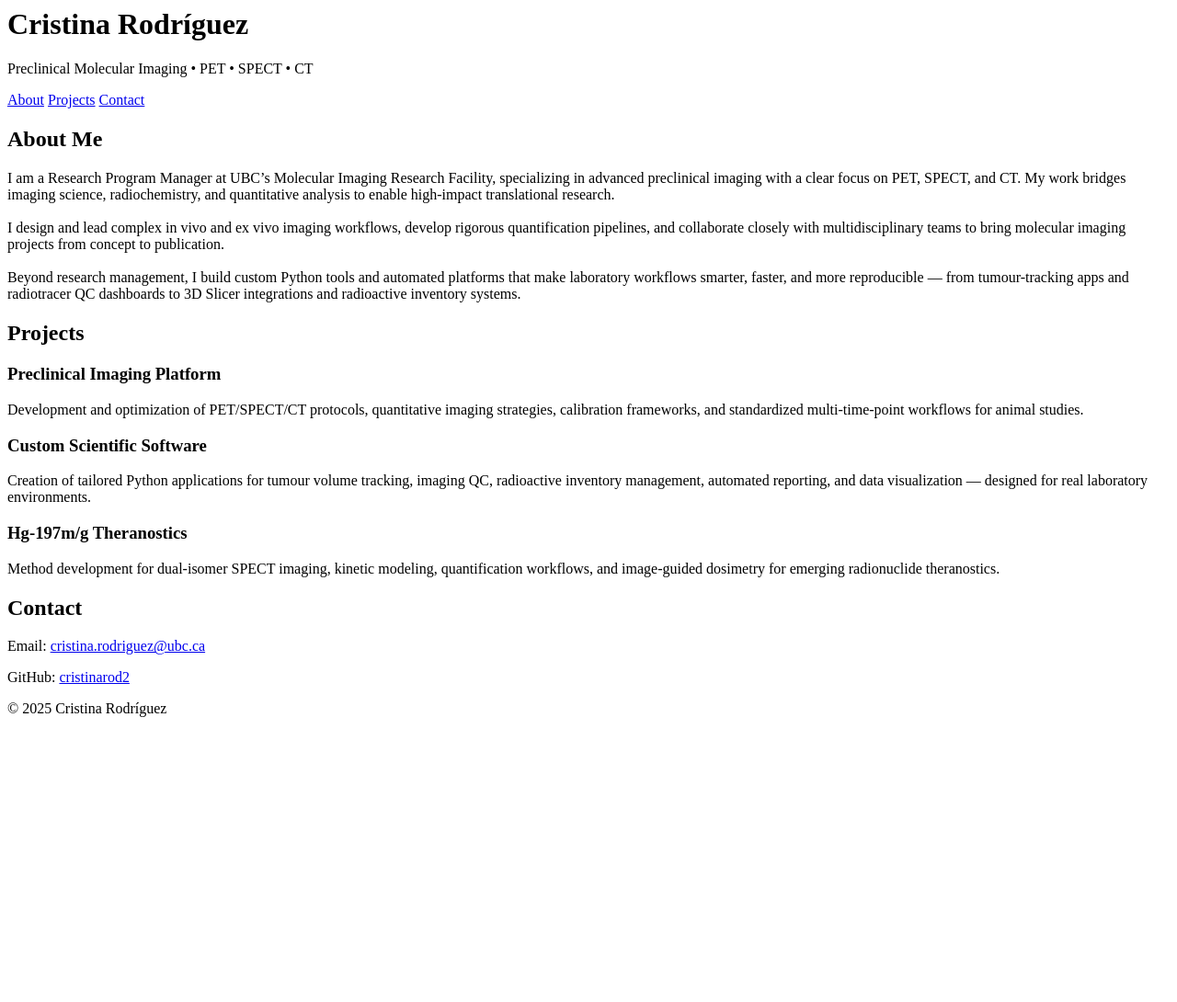
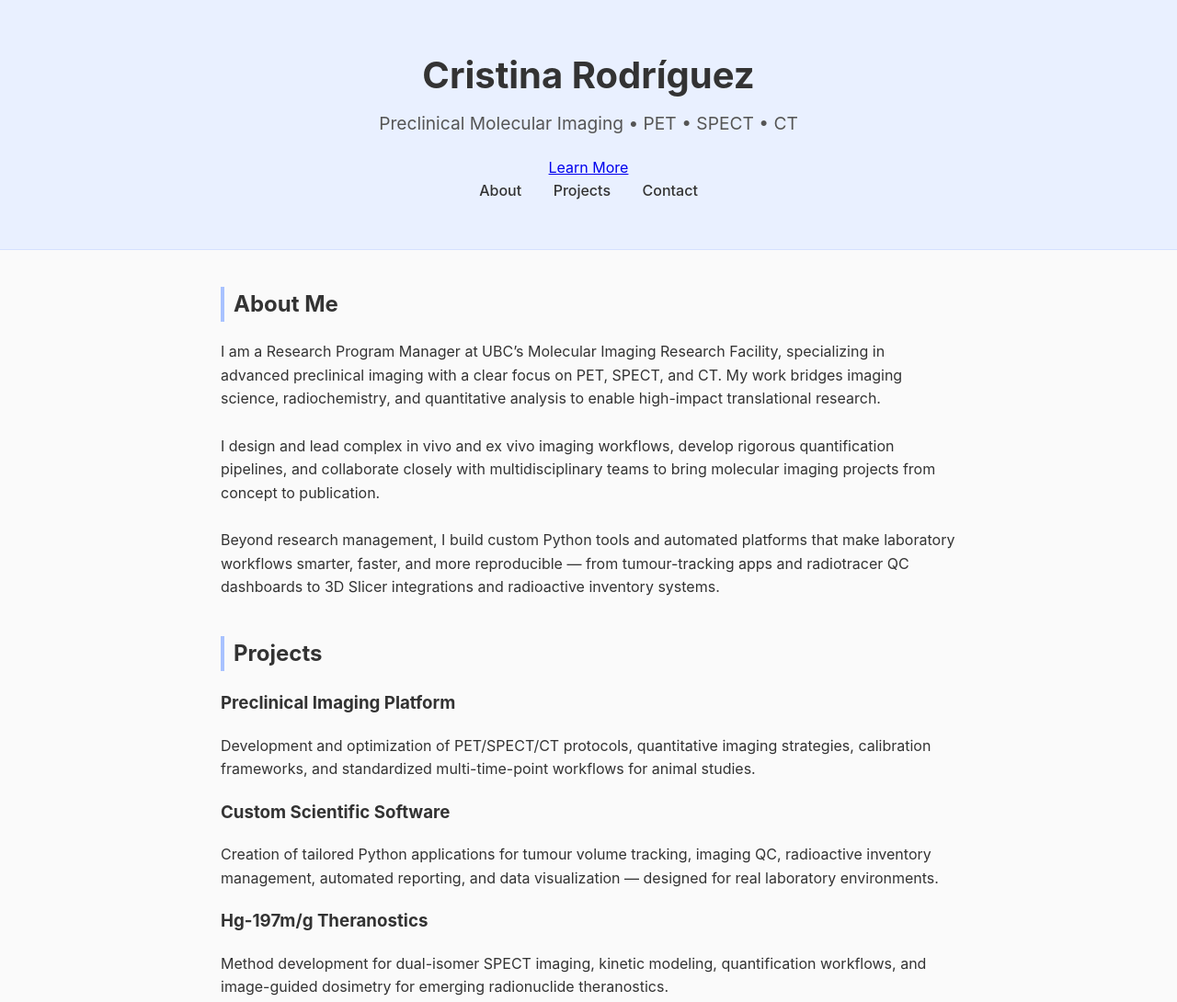
Before and after one commit to cristinarod2/cristinarod2.github.io, a plain HTML site: page index.html in a window 1280 px wide. Shown: the top 1090 px of the page at 92% size. Before the commit the page ends 800 px from the top, so only its background shows below. Drawn offline with Linux system fonts and the light colour scheme.

Commit message:
Revamp index.html with complete HTML structure
Added HTML structure and content for the personal webpage, including sections for About, Projects, and Contact.

```diff
--- a/index.html
+++ b/index.html
@@ -1,15 +1,31 @@
-<header>
+<!DOCTYPE html>
+<html lang="en">
+<head>
+    <meta charset="UTF-8" />
+    <meta name="viewport" content="width=device-width, initial-scale=1.0" />
+    <title>Cristina Rodríguez</title>
+    <link rel="stylesheet" href="style.css" />
+    <link href="https://fonts.googleapis.com/css2?family=Inter:wght@300;400;600;700&display=swap" rel="stylesheet">
+</head>
+
+<body>
+    <!-- HERO SECTION -->
+    <header class="hero">
+        <div class="hero-content">
             <h1>Cristina Rodríguez</h1>
-    <p>Preclinical Molecular Imaging • PET • SPECT • CT</p>
+            <p class="subtitle">Preclinical Molecular Imaging • PET • SPECT • CT</p>
+            <a href="#about" class="cta">Learn More</a>
+        </div>
 
-    <nav>
+        <nav class="navbar">
             <a href="#about">About</a>
             <a href="#projects">Projects</a>
             <a href="#contact">Contact</a>
         </nav>
     </header>
 
-<section id="about">
+    <!-- ABOUT -->
+    <section id="about" class="section">
         <h2>About Me</h2>
         <p>
             I am a Research Program Manager at UBC’s Molecular Imaging Research Facility,
@@ -27,10 +43,11 @@
         </p>
     </section>
 
-<section id="projects">
+    <!-- PROJECTS -->
+    <section id="projects" class="section alt">
         <h2>Projects</h2>
 
-    <div class="project">
+        <div class="project-card">
             <h3>Preclinical Imaging Platform</h3>
             <p>
                 Development and optimization of PET/SPECT/CT protocols, quantitative imaging strategies,
@@ -38,7 +55,7 @@
             </p>
         </div>
 
-    <div class="project">
+        <div class="project-card">
             <h3>Custom Scientific Software</h3>
             <p>
                 Creation of tailored Python applications for tumour volume tracking, imaging QC,
@@ -47,7 +64,7 @@
             </p>
         </div>
 
-    <div class="project">
+        <div class="project-card">
             <h3>Hg-197m/g Theranostics</h3>
             <p>
                 Method development for dual-isomer SPECT imaging, kinetic modeling,
@@ -56,12 +73,16 @@
         </div>
     </section>
 
-<section id="contact">
+    <!-- CONTACT -->
+    <section id="contact" class="section">
         <h2>Contact</h2>
         <p>Email: <a href="mailto:cristina.rodriguez@ubc.ca">cristina.rodriguez@ubc.ca</a></p>
-    <p>GitHub: <a href="https://github.com/cristinarod2">cristinarod2</a></p>
+        <p>GitHub: <a href="https://github.com/cristinarod2">github.com/cristinarod2</a></p>
     </section>
 
     <footer>
         <p>© 2025 Cristina Rodríguez</p>
     </footer>
+
+</body>
+</html>
```
Lines whose indentation alone changed are shown as unchanged.
